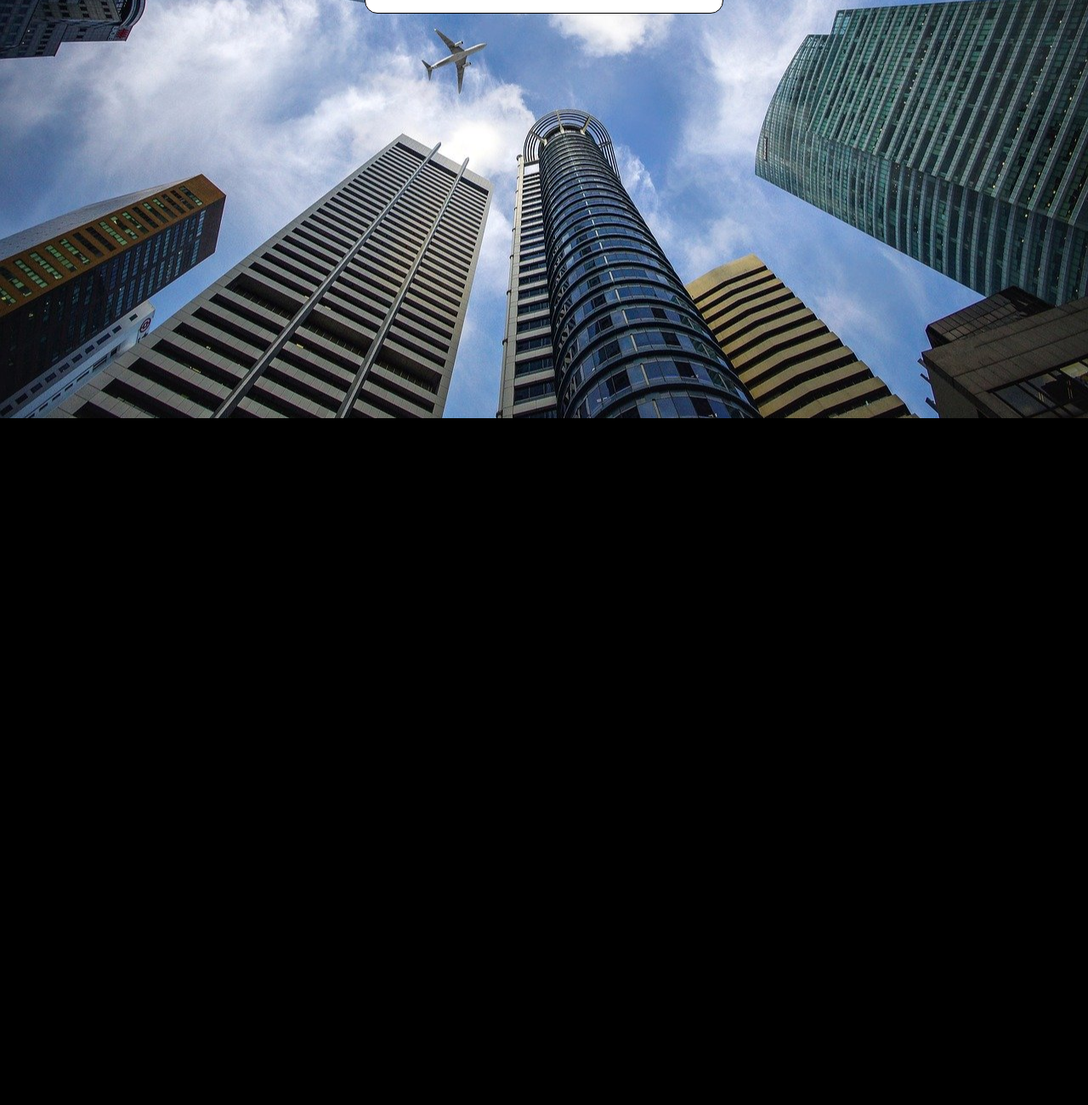
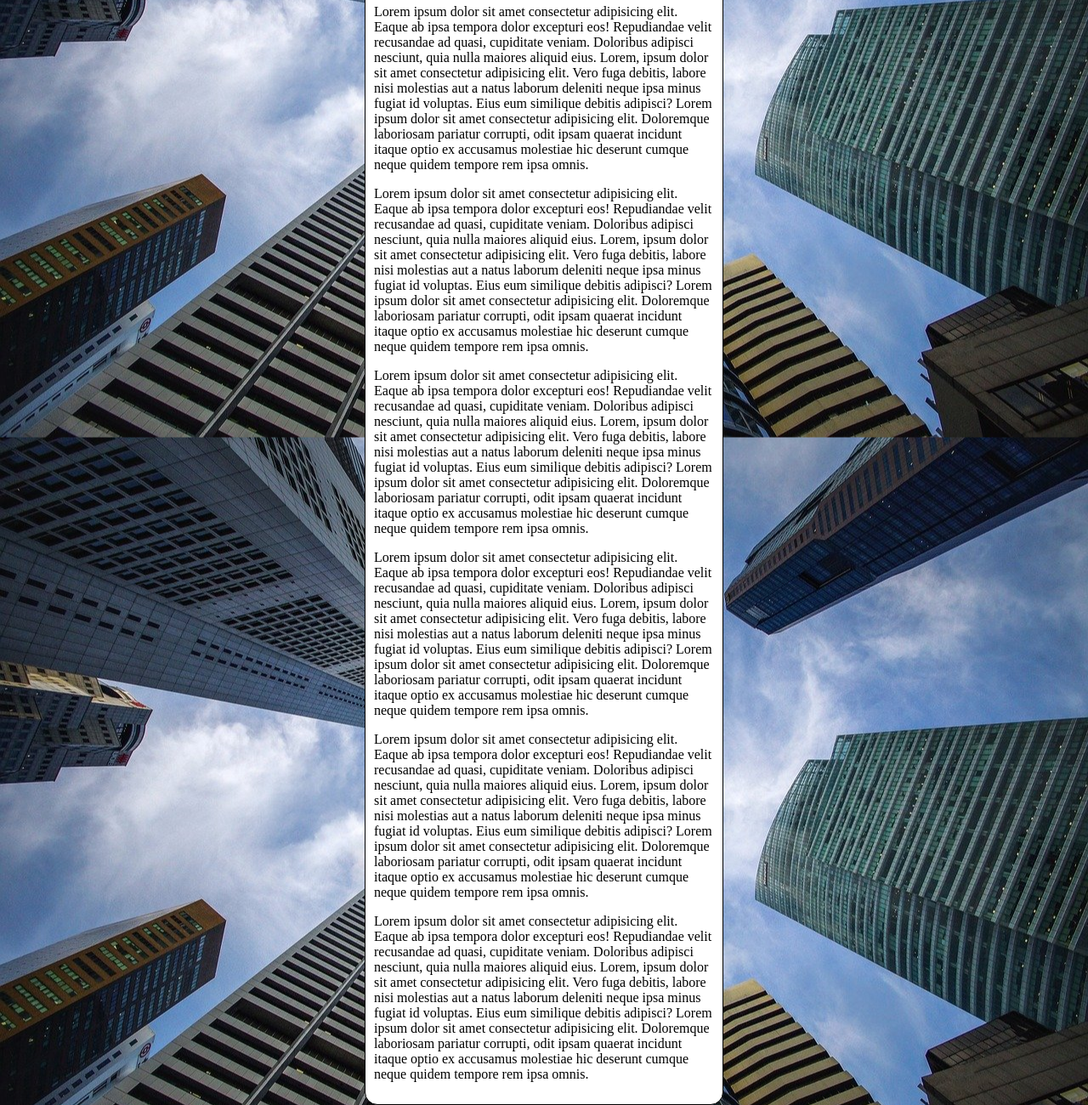
Before and after one commit to Emersonmjs/HTML-e-CSS, a plain HTML site: page Módulo 3/Ex022/fundo006.html in a window 1280 px wide. Shown: the part 308-1608 px from the top of the page at 85% size. Before the commit the page ends 800 px from the top, so only its background shows below. Drawn offline with Linux system fonts and the light colour scheme.

Commit message:
Update fundo006.html

```diff
--- a/Módulo 3/Ex022/fundo006.html
+++ b/Módulo 3/Ex022/fundo006.html
@@ -10,7 +10,7 @@
             background-color: black;
             background-image: url('imagens/wallpaper002.jpg');
             background-position: center center;
-            background-repeat: no-repeat;
+            background-repeat: repeat-y;
             background-size: cover;
         }
         main{
@@ -27,6 +27,12 @@
     <main>
         <h1>Teste de Imagem de Fundo</h1>
         <p>Lorem ipsum dolor sit amet consectetur adipisicing elit. Eaque ab ipsa tempora dolor excepturi eos! Repudiandae velit recusandae ad quasi, cupiditate veniam. Doloribus adipisci nesciunt, quia nulla maiores aliquid eius. Lorem, ipsum dolor sit amet consectetur adipisicing elit. Vero fuga debitis, labore nisi molestias aut a natus laborum deleniti neque ipsa minus fugiat id voluptas. Eius eum similique debitis adipisci? Lorem ipsum dolor sit amet consectetur adipisicing elit. Doloremque laboriosam pariatur corrupti, odit ipsam quaerat incidunt itaque optio ex accusamus molestiae hic deserunt cumque neque quidem tempore rem ipsa omnis.</p>
+        <p>Lorem ipsum dolor sit amet consectetur adipisicing elit. Eaque ab ipsa tempora dolor excepturi eos! Repudiandae velit recusandae ad quasi, cupiditate veniam. Doloribus adipisci nesciunt, quia nulla maiores aliquid eius. Lorem, ipsum dolor sit amet consectetur adipisicing elit. Vero fuga debitis, labore nisi molestias aut a natus laborum deleniti neque ipsa minus fugiat id voluptas. Eius eum similique debitis adipisci? Lorem ipsum dolor sit amet consectetur adipisicing elit. Doloremque laboriosam pariatur corrupti, odit ipsam quaerat incidunt itaque optio ex accusamus molestiae hic deserunt cumque neque quidem tempore rem ipsa omnis.</p>
+        <p>Lorem ipsum dolor sit amet consectetur adipisicing elit. Eaque ab ipsa tempora dolor excepturi eos! Repudiandae velit recusandae ad quasi, cupiditate veniam. Doloribus adipisci nesciunt, quia nulla maiores aliquid eius. Lorem, ipsum dolor sit amet consectetur adipisicing elit. Vero fuga debitis, labore nisi molestias aut a natus laborum deleniti neque ipsa minus fugiat id voluptas. Eius eum similique debitis adipisci? Lorem ipsum dolor sit amet consectetur adipisicing elit. Doloremque laboriosam pariatur corrupti, odit ipsam quaerat incidunt itaque optio ex accusamus molestiae hic deserunt cumque neque quidem tempore rem ipsa omnis.</p>
+        <p>Lorem ipsum dolor sit amet consectetur adipisicing elit. Eaque ab ipsa tempora dolor excepturi eos! Repudiandae velit recusandae ad quasi, cupiditate veniam. Doloribus adipisci nesciunt, quia nulla maiores aliquid eius. Lorem, ipsum dolor sit amet consectetur adipisicing elit. Vero fuga debitis, labore nisi molestias aut a natus laborum deleniti neque ipsa minus fugiat id voluptas. Eius eum similique debitis adipisci? Lorem ipsum dolor sit amet consectetur adipisicing elit. Doloremque laboriosam pariatur corrupti, odit ipsam quaerat incidunt itaque optio ex accusamus molestiae hic deserunt cumque neque quidem tempore rem ipsa omnis.</p>
+        <p>Lorem ipsum dolor sit amet consectetur adipisicing elit. Eaque ab ipsa tempora dolor excepturi eos! Repudiandae velit recusandae ad quasi, cupiditate veniam. Doloribus adipisci nesciunt, quia nulla maiores aliquid eius. Lorem, ipsum dolor sit amet consectetur adipisicing elit. Vero fuga debitis, labore nisi molestias aut a natus laborum deleniti neque ipsa minus fugiat id voluptas. Eius eum similique debitis adipisci? Lorem ipsum dolor sit amet consectetur adipisicing elit. Doloremque laboriosam pariatur corrupti, odit ipsam quaerat incidunt itaque optio ex accusamus molestiae hic deserunt cumque neque quidem tempore rem ipsa omnis.</p>
+        <p>Lorem ipsum dolor sit amet consectetur adipisicing elit. Eaque ab ipsa tempora dolor excepturi eos! Repudiandae velit recusandae ad quasi, cupiditate veniam. Doloribus adipisci nesciunt, quia nulla maiores aliquid eius. Lorem, ipsum dolor sit amet consectetur adipisicing elit. Vero fuga debitis, labore nisi molestias aut a natus laborum deleniti neque ipsa minus fugiat id voluptas. Eius eum similique debitis adipisci? Lorem ipsum dolor sit amet consectetur adipisicing elit. Doloremque laboriosam pariatur corrupti, odit ipsam quaerat incidunt itaque optio ex accusamus molestiae hic deserunt cumque neque quidem tempore rem ipsa omnis.</p>
+        <p>Lorem ipsum dolor sit amet consectetur adipisicing elit. Eaque ab ipsa tempora dolor excepturi eos! Repudiandae velit recusandae ad quasi, cupiditate veniam. Doloribus adipisci nesciunt, quia nulla maiores aliquid eius. Lorem, ipsum dolor sit amet consectetur adipisicing elit. Vero fuga debitis, labore nisi molestias aut a natus laborum deleniti neque ipsa minus fugiat id voluptas. Eius eum similique debitis adipisci? Lorem ipsum dolor sit amet consectetur adipisicing elit. Doloremque laboriosam pariatur corrupti, odit ipsam quaerat incidunt itaque optio ex accusamus molestiae hic deserunt cumque neque quidem tempore rem ipsa omnis.</p>
     </main>
 </body>
 </html>
```
